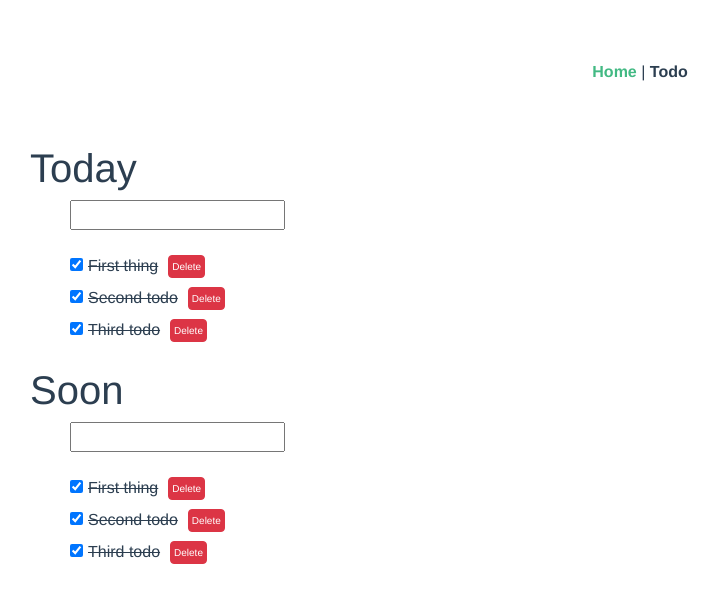
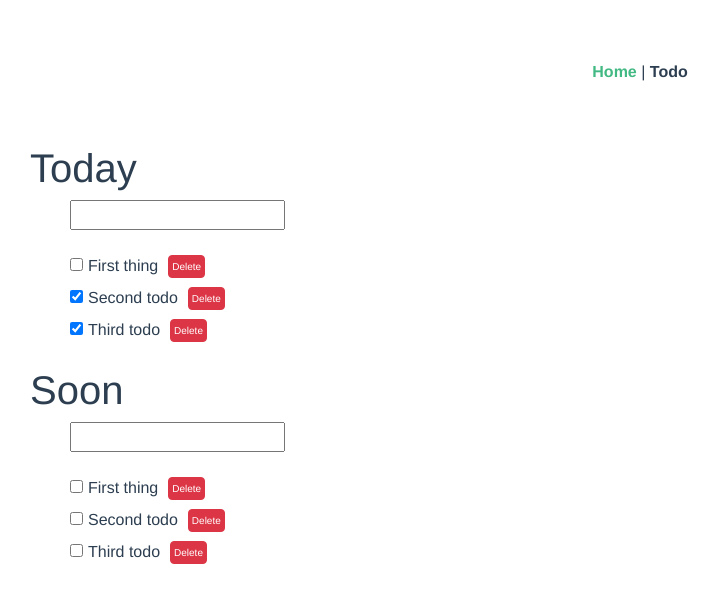
Before and after one commit to shrimp509/vue-helloworld, a Vue app: page /todo in a window 1280 px wide. Shown: the top 602 px of the page, without its empty margins (0-721 px from the left). Built offline with nearby package versions, Linux system fonts and the light colour scheme.

Commit message:
Add checkStatus computed setter and getter

```diff
--- a/src/components/todo/Todo.vue
+++ b/src/components/todo/Todo.vue
@@ -1,8 +1,8 @@
 <template>
   <div class="todo">
     <li>
-      <label class="checked">
-        <input type="checkbox" v-model="todo.check_status">{{ todo.content }}
+      <label>
+        <input type="checkbox" v-model="checkStatus">{{ todo.content }}
       </label>
       <button class="btn btn-danger" @click="deleteTodo">Delete</button>
     </li>
@@ -22,6 +22,19 @@ export default {
   methods: {
     deleteTodo: function() {
       this.$emit('delete', this.todo);
+    }
+  },
+  computed: {
+    checkStatus: {
+      cache: false,
+      set: function(new_status) {
+        this.todo.check_status = new_status == true ? 'done' : 'todo';
+        console.log(this.todo);
+      },
+      get: function() {
+        var status = this.todo.check_status;
+        return status == 'done' || status == 'canceled' ? true : false;
+      }
     }
   }
 }
```
